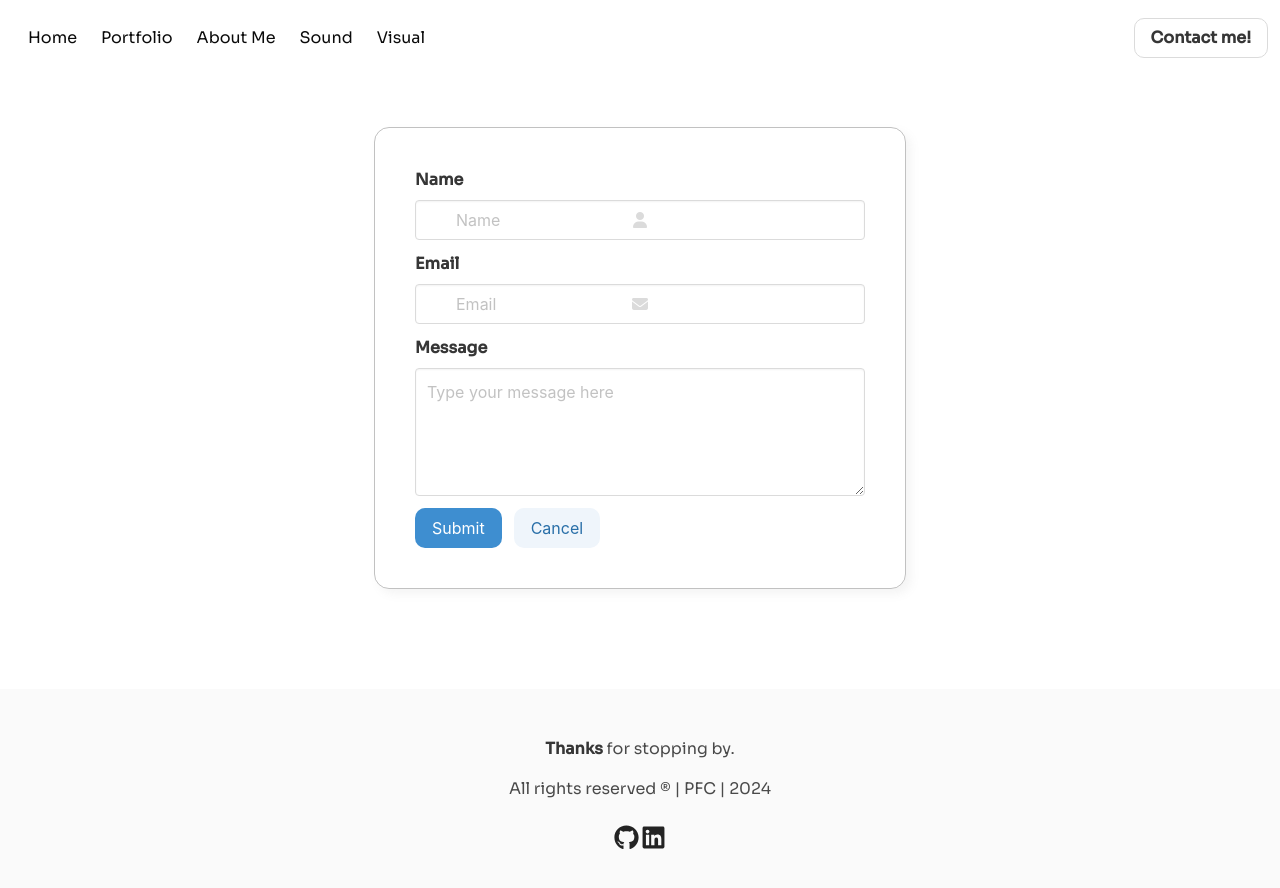
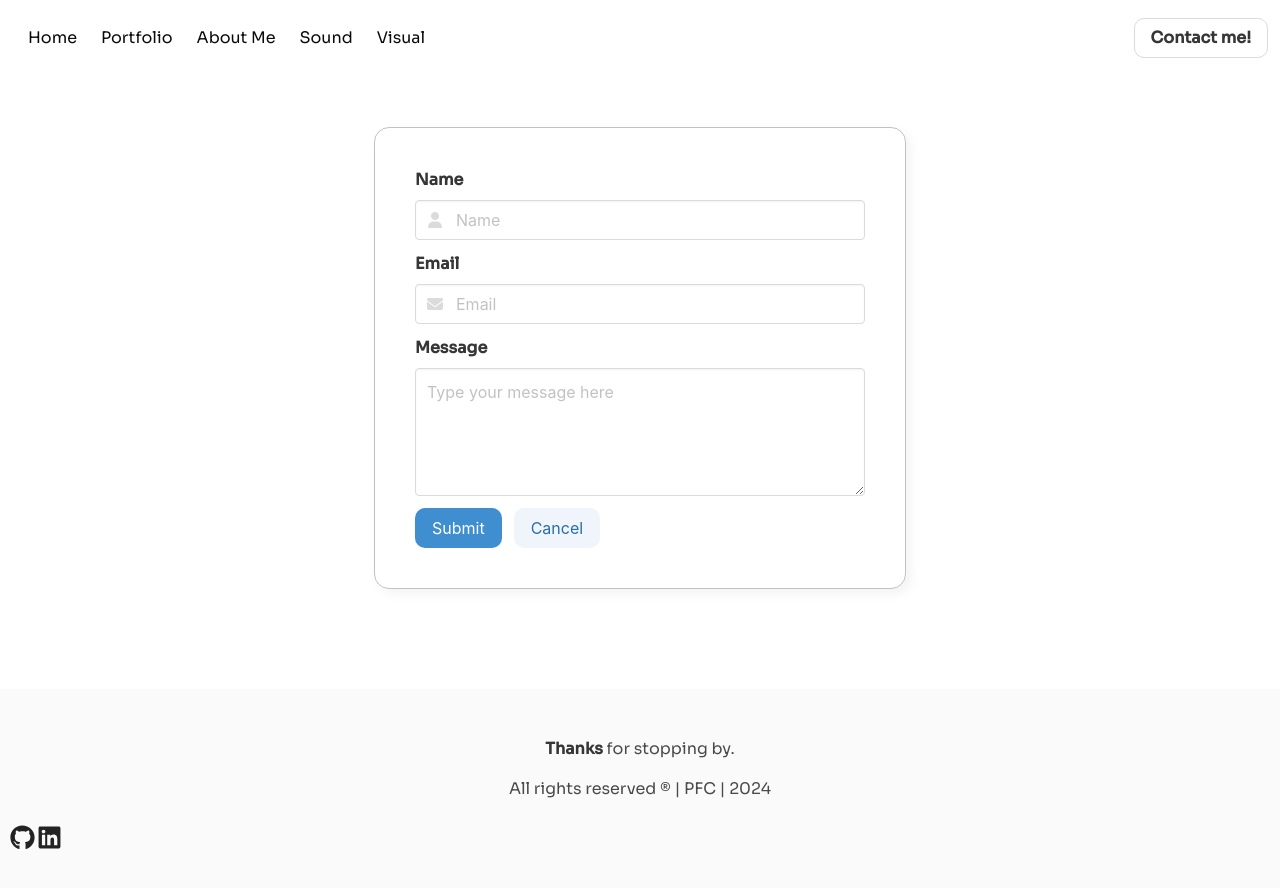
Before and after one commit to elpatoenlasolas/newPortfolio, a React (Create React App) app: page /contact in a window 1280 px wide. Shown: the top 888 px of the page. Built offline with nearby package versions, Linux system fonts and the light colour scheme; a small style sheet from the web is missing.

Commit message:
Update Footer.css

```diff
--- a/src/components/Footer/Footer.css
+++ b/src/components/Footer/Footer.css
@@ -1,8 +1,4 @@
 @import '../fx/fx.css';
-
-.icon {
-  width: 100% !important;
-}
 
 .fa-icon {
   margin: 1px;
```
